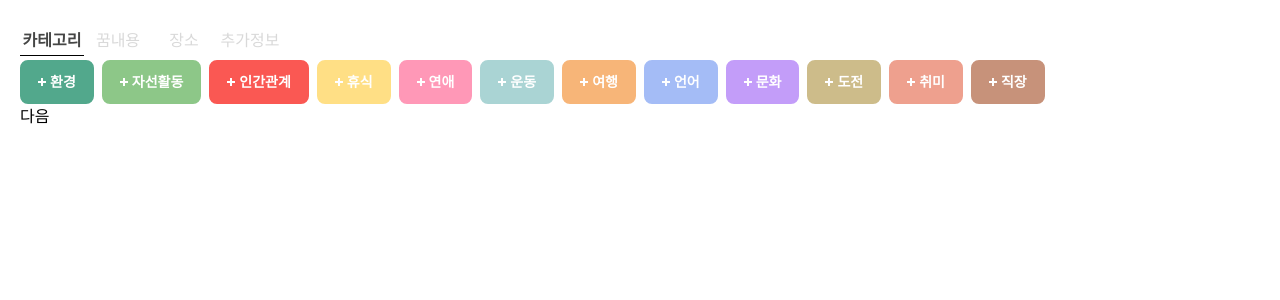
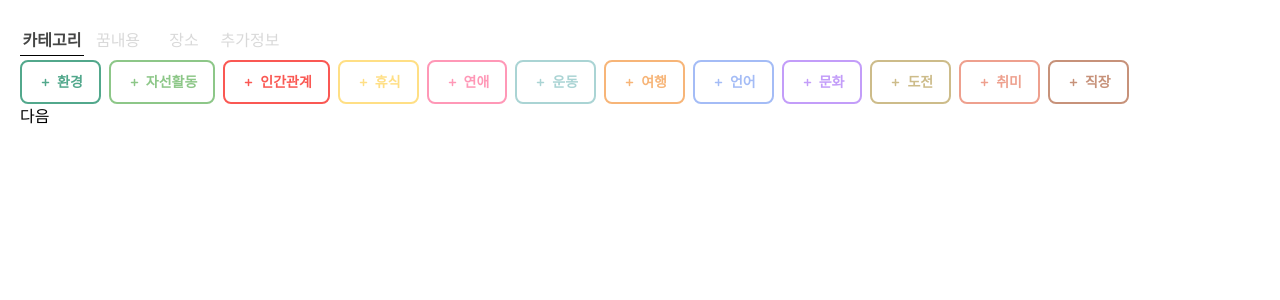
Before and after one commit to ggumms/ggumtle, a React (Vite) app in the folder frontend/: page /bucket/write/category in a window 1280 px wide. Shown: the top 300 px of the page. Built offline with nearby package versions, Linux system fonts and the light colour scheme.

Commit message:
[FE] Fix #11: 선택 전 선택 후 색 변경 및 아이콘 변경
- Figma와 반대로 색 적용된 것 Figma대로 반영
- 아이콘 선택시 '+'아이콘과 체크 아이콘 변경시 ui 깨지는 문제 해결을 위해 아이콘 변경

Change-Id: I6640eaa379662674be46921ca80e8f99153b7ae9

```diff
--- a/frontend/src/components/CategorySelect.tsx
+++ b/frontend/src/components/CategorySelect.tsx
@@ -1,11 +1,12 @@
 import React from 'react'
+
+import { useBucketStore } from '../store/bucketStore'
+import { isCategoryType } from '../utils/typeFilter'
 import { CategoryType, ICategoryItem } from '../interfaces'
 
 import { bgColorClass, textColorClass, borderColorClass } from '../constants/dynamicClass'
-import { ImPlus } from 'react-icons/im'
+import { HiPlusSm } from 'react-icons/hi'
 import { FaCheck } from 'react-icons/fa6'
-import { useBucketStore } from '../store/bucketStore'
-import { isCategoryType } from '../utils/typeFilter'
 
 interface CategorySelectProps {
 	categoryData: ICategoryItem[]
@@ -35,14 +36,14 @@ const CategorySelect = ({ categoryData }: CategorySelectProps) => {
 							`flex items-center font-bold px-4 py-[10px] rounded-[8px] ${borderColorClass[item.color]} border-2 text-sm` +
 							' ' +
 							(selectedInfo[item.name]
-								? `bg-white ${textColorClass[item.color]}`
-								: `${bgColorClass[item.color]} text-white`)
+								? `${bgColorClass[item.color]} text-white`
+								: `bg-white ${textColorClass[item.color]}`)
 						}
 					>
 						{selectedInfo[item.name] ? (
 							<FaCheck size={15} className="mr-1 " />
 						) : (
-							<ImPlus size={8} className="mr-1" />
+							<HiPlusSm size={15} className="mr-1" />
 						)}
 
 						<p>{item.name}</p>
```
